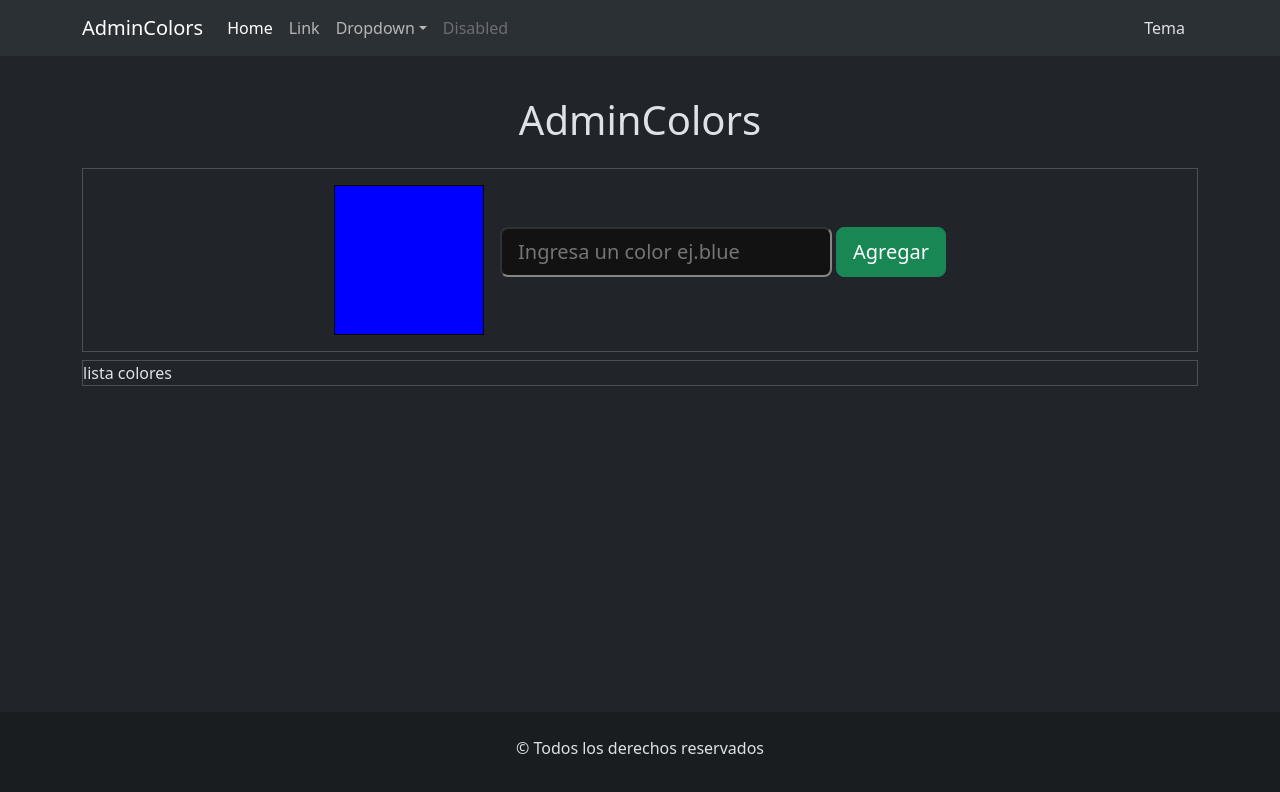
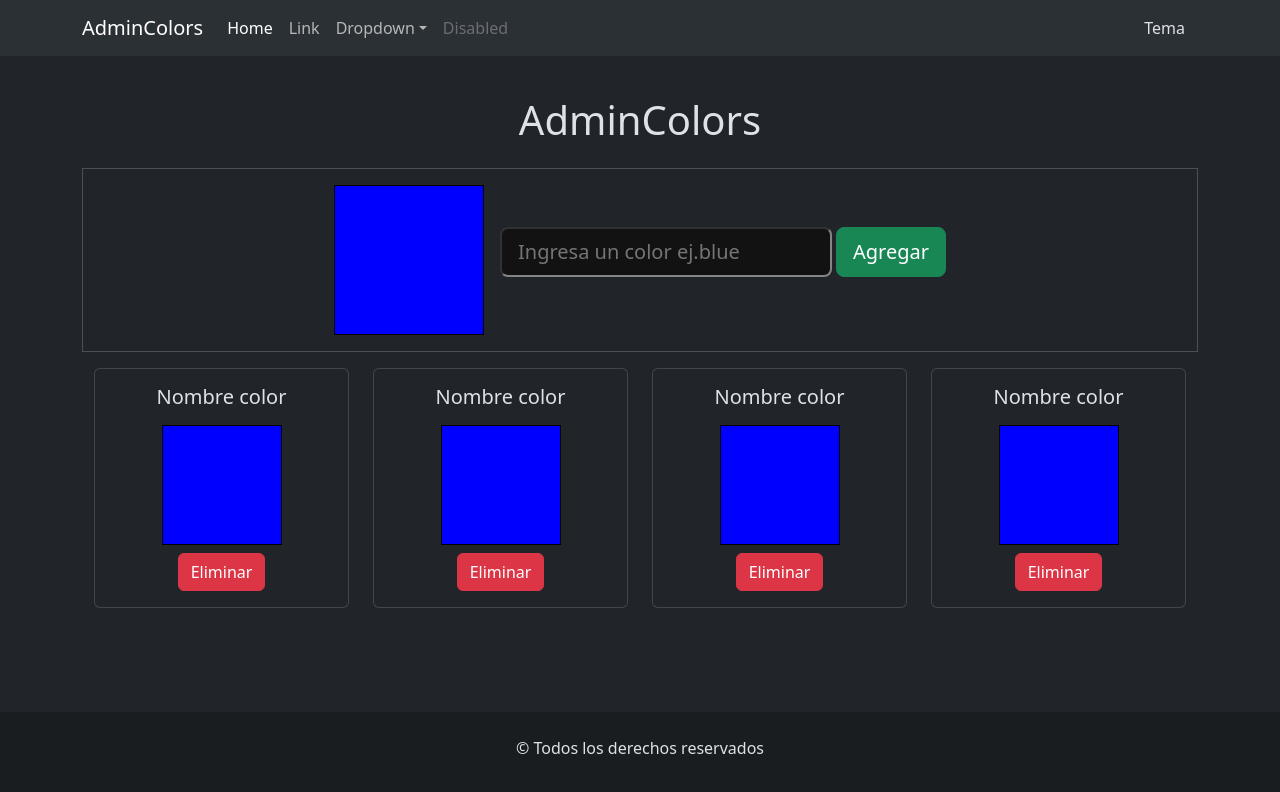
Before and after one commit to nikki0011/TP-REACT-EJERCICIO-06, a React (Vite) app: page / in a window 1280 px wide. Shown: the top 792 px of the page. Built offline with nearby package versions, Linux system fonts and the light colour scheme.

Commit message:
maquetado ItemColor

```diff
--- a/src/components/FormularioColores.jsx
+++ b/src/components/FormularioColores.jsx
@@ -17,9 +17,7 @@ const FormularioColores = () => {
           </div>
         </form>
       </section>
-      <section>
-        <ListaColores></ListaColores>
-      </section>
+      <ListaColores></ListaColores>
     </>
   );
 };
--- /dev/null
+++ b/src/components/ItemColor.jsx
@@ -0,0 +1,17 @@
+const ItemColor = () => {
+  return (
+    <div className="col-6 col-md-4 col-lg-3">
+      <div class="card mt-3">
+        <div class="card-body border-0 d-flex flex-column align-items-center row-gap-2">
+          <h5 class="card-title">Nombre color</h5>
+          <div className="caja-colorItem"></div>
+          <div>
+            <button class="btn btn-danger">Eliminar</button>
+          </div>
+        </div>
+      </div>
+    </div>
+  );
+};
+
+export default ItemColor;
--- a/src/components/ListaColores.jsx
+++ b/src/components/ListaColores.jsx
@@ -1,7 +1,14 @@
+import ItemColor from "./ItemColor";
+
 const ListaColores = () => {
   return (
-    <section className="container my-2 border border-1">
-      <div className="row">lista colores</div>
+    <section className="container">
+      <div className="row">
+        <ItemColor></ItemColor>
+        <ItemColor></ItemColor>
+        <ItemColor></ItemColor>
+        <ItemColor></ItemColor>
+      </div>
     </section>
   );
 };
--- a/src/index.css
+++ b/src/index.css
@@ -17,3 +17,12 @@ main{
   border: 1px solid black;
   background-color: blue;
 }
+
+/* * itmesColores */
+
+.caja-colorItem{
+  width: 120px;
+  height: 120px;
+  border: 1px solid black;
+  background-color: blue;
+}
```
